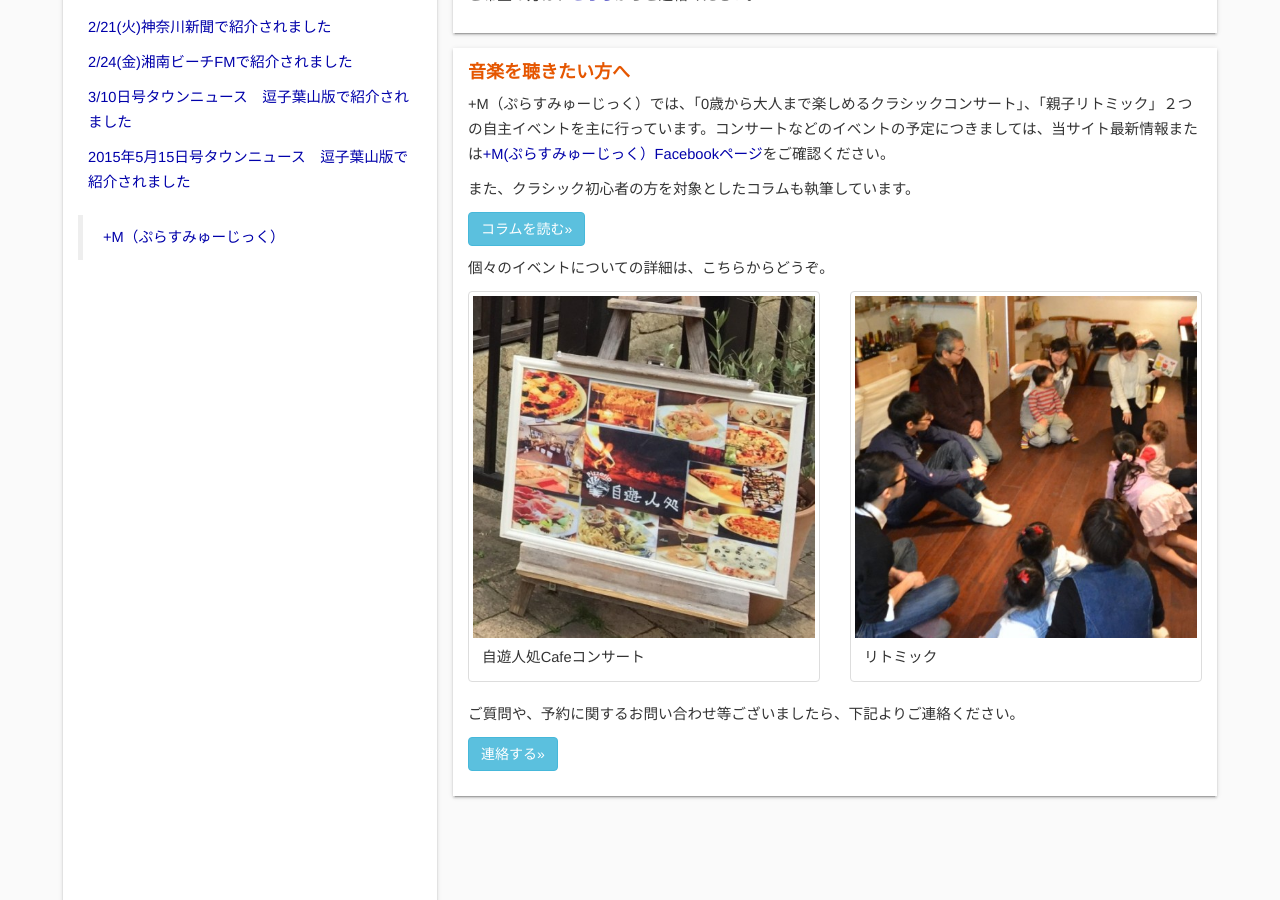
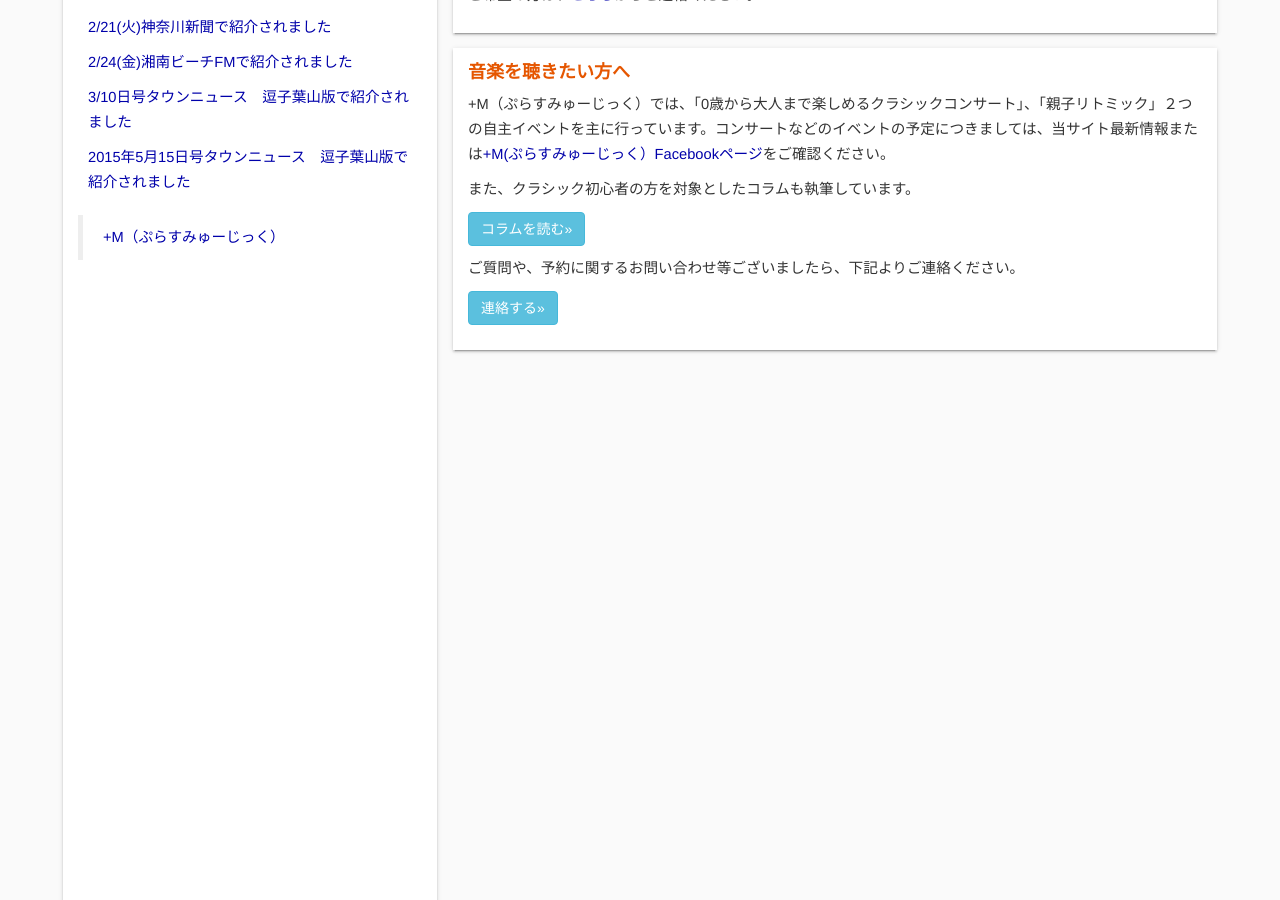
Before and after one commit to shinnkondo/plus-music-japan.github.io, a Jekyll site: the page built from index.html, in a window 1280 px wide and 900 px high, scrolled down 1001 px. Built offline with Jekyll 4.4.1, drawn with Linux system fonts in a browser that asks for light colours; nearby versions of some CDN libraries; some web fonts are replaced.

Commit message:
個々のコンサートへのリンクを消去

```diff
--- a/index.html
+++ b/index.html
@@ -120,25 +120,6 @@ description: ""
 					<p>+M（ぷらすみゅーじっく）では、「0歳から大人まで楽しめるクラシックコンサート」、「親子リトミック」２つの自主イベントを主に行っています。コンサートなどのイベントの予定につきましては、当サイト最新情報または<a href="https://www.facebook.com/plusmusic.zushi/">+M(ぷらすみゅーじっく）Facebookページ</a>をご確認ください。</p>
 					<p>また、クラシック初心者の方を対象としたコラムも執筆しています。</p>
 					<p><a class="btn btn-info" href="{{ BASE_PATH }}/column.html" role="button">コラムを読む»</a></p>
-					<p>個々のイベントについての詳細は、こちらからどうぞ。</p>
-					<div class="row concerts">
-						<div class="col-sm-6">
-							<div class="thumbnail">
-								<a href="{{ BASE_PATH }}/concert.html"><img src="{{ BASE_PATH }}/assets/jiyu-jin-thumb.jpg" alt="..."></a>
-								<div class="caption">
-									<span>自遊人処Cafeコンサート</span>
-								</div>
-							</div>
-						</div>
-						<div class="col-sm-6">
-							<div class="thumbnail">
-								<a href="{{ BASE_PATH }}/rythmique.html"><img src="{{ BASE_PATH }}/assets/rythmique-thumb.jpg" alt="..."></a>
-								<div class="caption">
-									<span>リトミック</span>
-								</div>
-							</div>
-						</div>
-					</div>
 					<p> ご質問や、予約に関するお問い合わせ等ございましたら、下記よりご連絡ください。</p>
 					<p><a class="btn btn-info" href="{{ BASE_PATH }}/contact.html" role="button">連絡する»</a></p>
 				</div>
```
